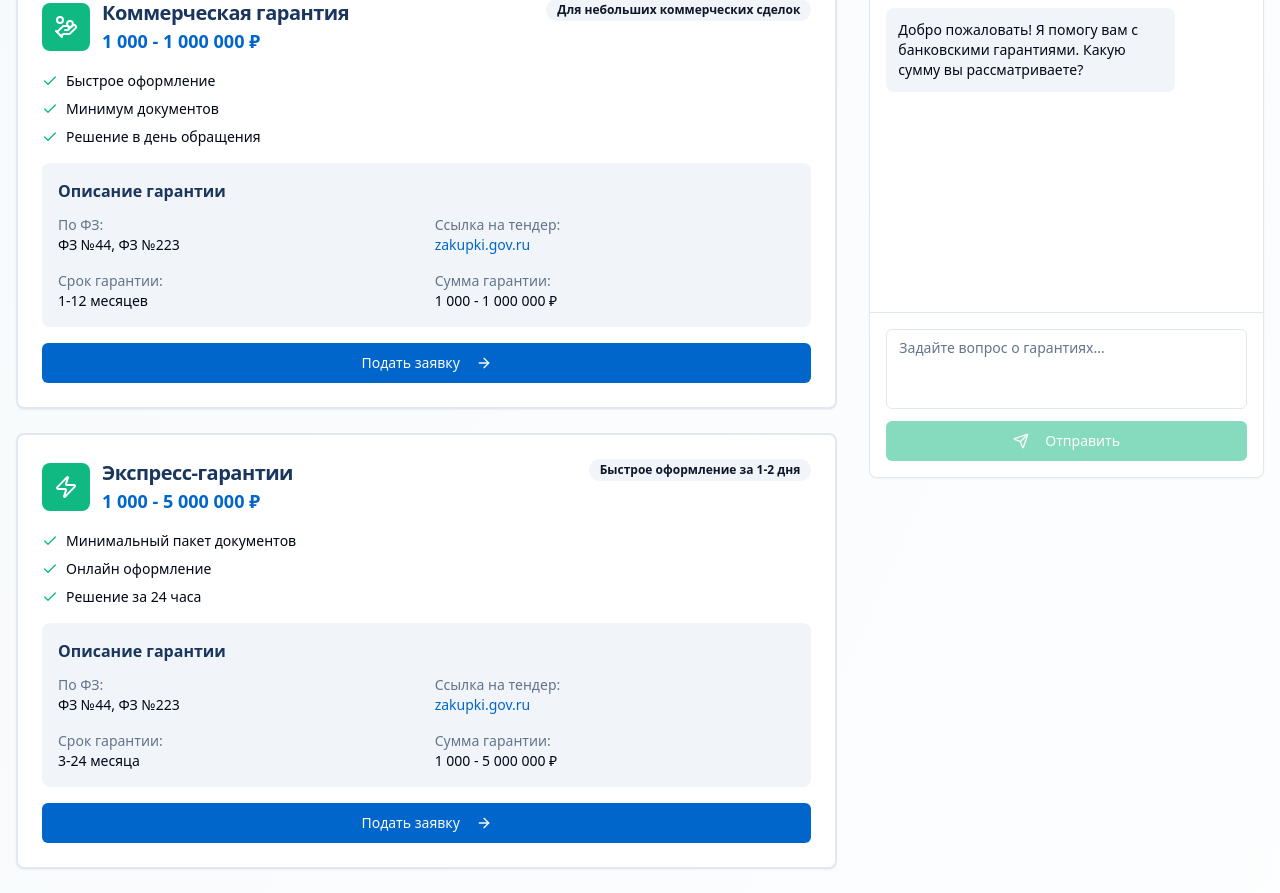
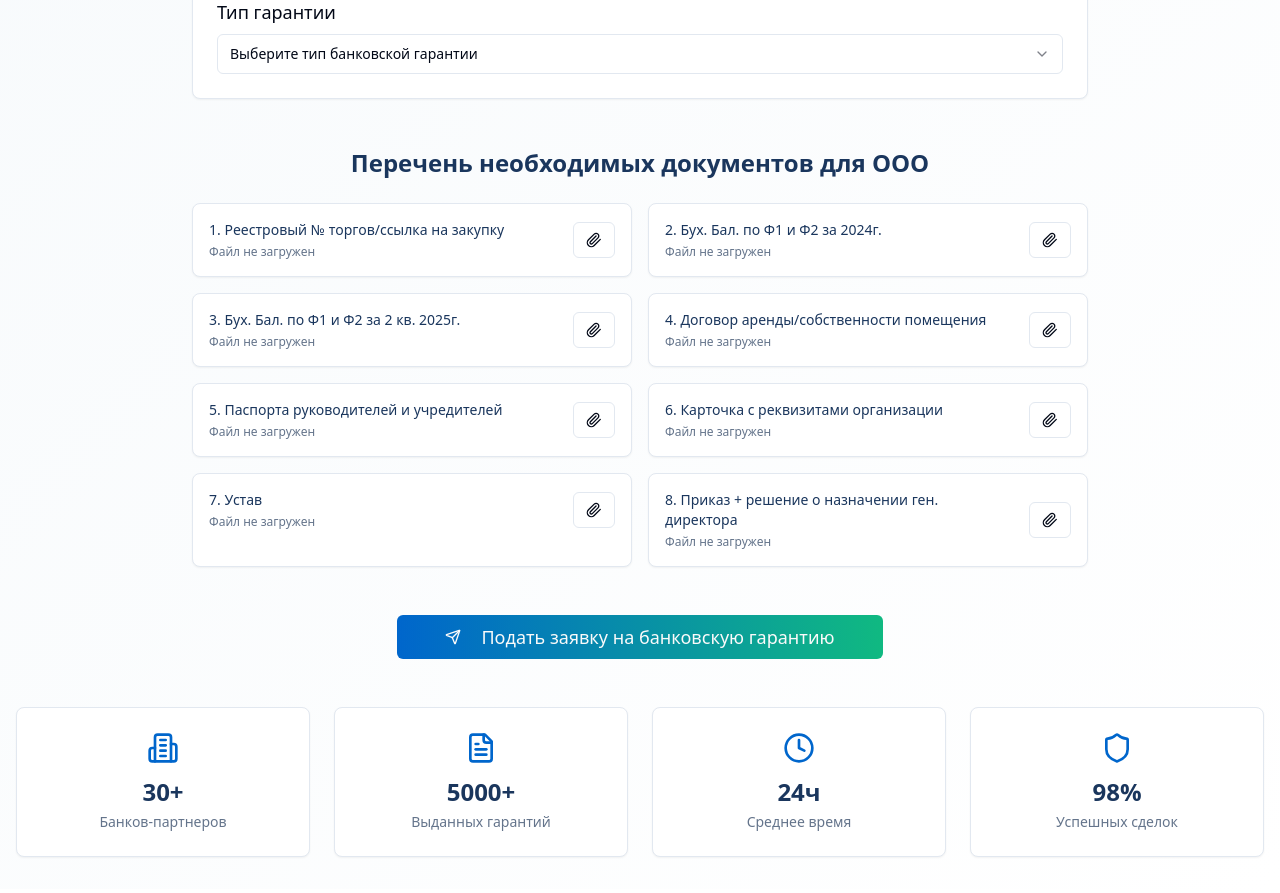
Before and after one commit to tkalyuzhnii-debug/ai-bank-guarantees, a React (Vite) app: page / in a window 1280 px wide. Shown: the part 300-1193 px from the top of the page. Built offline with nearby package versions, Linux system fonts and the light colour scheme.

Commit message:
feat: добавить форму гарантии с банками

```diff
--- a/src/pages/Index.tsx
+++ b/src/pages/Index.tsx
@@ -4,13 +4,11 @@ import { Button } from '@/components/ui/button';
 import { Badge } from '@/components/ui/badge';
 import { Input } from '@/components/ui/input';
 import { Textarea } from '@/components/ui/textarea';
+import { Select, SelectContent, SelectItem, SelectTrigger, SelectValue } from '@/components/ui/select';
+import { Label } from '@/components/ui/label';
 import Icon from '@/components/ui/icon';
 
 const Index = () => {
-  const [chatMessages, setChatMessages] = useState([
-    { role: 'assistant', content: 'Добро пожаловать! Я помогу вам с банковскими гарантиями. Какую сумму вы рассматриваете?' }
-  ]);
-  const [currentMessage, setCurrentMessage] = useState('');
   const [moscowTime, setMoscowTime] = useState(new Date());
   const [vladTime, setVladTime] = useState(new Date());
   const [currencyRates] = useState({
@@ -18,6 +16,12 @@ const Index = () => {
     eur: 95.67,
     cny: 12.34
   });
+
+  const [selectedGuaranteeType, setSelectedGuaranteeType] = useState('');
+  const [federalLaw, setFederalLaw] = useState('');
+  const [tenderLink, setTenderLink] = useState('');
+  const [guaranteeAmount, setGuaranteeAmount] = useState('');
+  const [guaranteePeriod, setGuaranteePeriod] = useState('');
 
   const requiredDocuments = [
     { id: 'tender', name: 'Реестровый № торгов/ссылка на закупку' },
@@ -30,12 +34,7 @@ const Index = () => {
     { id: 'director', name: 'Приказ + решение о назначении ген. директора' }
   ];
 
-  const [uploadedFiles, setUploadedFiles] = useState<{[key: string]: {[docId: string]: File[]}}>(
-    requiredDocuments.reduce((acc, doc) => {
-      acc[doc.id] = {};
-      return acc;
-    }, {} as {[key: string]: {[docId: string]: File[]}})
-  );
+  const [uploadedFiles, setUploadedFiles] = useState<{[key: string]: File[]}>({});
 
   useEffect(() => {
     const timer = setInterval(() => {
@@ -48,83 +47,37 @@ const Index = () => {
 
   const guaranteeTypes = [
     {
-      id: 'commercial',
-      title: 'Коммерческая гарантия',
+      value: 'commercial',
+      label: 'Коммерческая гарантия',
       range: '1 000 - 1 000 000 ₽',
-      description: 'Для небольших коммерческих сделок',
-      features: ['Быстрое оформление', 'Минимум документов', 'Решение в день обращения'],
-      color: 'bg-emerald-500',
-      icon: 'HandCoins',
-      fzInfo: 'ФЗ №44, ФЗ №223',
-      tenderLink: 'https://zakupki.gov.ru',
-      duration: '1-12 месяцев',
-      amount: '1 000 - 1 000 000 ₽'
+      description: 'For small commercial deals',
     },
     {
-      id: 'express',
-      title: 'Экспресс-гарантии',
+      value: 'express',
+      label: 'Экспресс-гарантии',
       range: '1 000 - 5 000 000 ₽',
-      description: 'Быстрое оформление за 1-2 дня',
-      features: ['Минимальный пакет документов', 'Онлайн оформление', 'Решение за 24 часа'],
-      color: 'bg-bank-green',
-      icon: 'Zap',
-      fzInfo: 'ФЗ №44, ФЗ №223',
-      tenderLink: 'https://zakupki.gov.ru',
-      duration: '3-24 месяца',
-      amount: '1 000 - 5 000 000 ₽'
+      description: 'Fast processing within 1-2 days',
     },
     {
-      id: 'standard',
-      title: 'Стандартные гарантии',
+      value: 'standard',
+      label: 'Стандартные гарантии',
       range: '5 000 000 - 100 000 000 ₽',
-      description: 'Оптимальные условия для большинства сделок',
-      features: ['Гибкие условия', '30 банков-партнеров', 'Персональный менеджер'],
-      color: 'bg-bank-blue',
-      icon: 'Building2',
-      fzInfo: 'ФЗ №44, ФЗ №223, ФЗ №615',
-      tenderLink: 'https://zakupki.gov.ru',
-      duration: '6-36 месяцев',
-      amount: '5 000 000 - 100 000 000 ₽'
+      description: 'Optimal conditions for most deals',
     },
     {
-      id: 'large',
-      title: 'Крупные гарантии',
+      value: 'large',
+      label: 'Крупные гарантии',
       range: 'от 100 000 000 ₽',
-      description: 'Для масштабных проектов и госконтрактов',
-      features: ['Индивидуальный подход', 'Консорциумы банков', 'VIP обслуживание'],
-      color: 'bg-gradient-to-r from-bank-blue to-bank-green',
-      icon: 'Crown',
-      fzInfo: 'ФЗ №44, ФЗ №223, ФЗ №615',
-      tenderLink: 'https://zakupki.gov.ru',
-      duration: '12-60 месяцев',
-      amount: 'от 100 000 000 ₽'
+      description: 'For large-scale projects and government contracts',
     }
   ];
-
-  const handleSendMessage = () => {
-    if (!currentMessage.trim()) return;
-
-    const newMessages = [
-      ...chatMessages,
-      { role: 'user', content: currentMessage },
-      {
-        role: 'assistant',
-        content: 'Понимаю ваш вопрос. Для подбора оптимального банка и условий мне нужно больше информации о вашем проекте. Какой тип гарантии вам нужен?'
-      }
-    ];
-    setChatMessages(newMessages);
-    setCurrentMessage('');
-  };
 
   const handleFileUpload = (docId: string, files: FileList | null) => {
     if (files) {
       const newFiles = Array.from(files);
       setUploadedFiles(prev => ({
         ...prev,
-        [docId]: {
-          ...prev[docId],
-          files: [...(prev[docId]?.files || []), ...newFiles]
-        }
+        [docId]: [...(prev[docId] || []), ...newFiles]
       }));
     }
   };
@@ -151,7 +104,7 @@ const Index = () => {
               <Icon name="Building2" size={32} className="text-bank-blue" />
               <div>
                 <h1 className="text-2xl font-bold text-bank-gray">Банковские Гарантии РУ</h1>
-                <p className="text-sm text-muted-foreground">30 банков • ИИ-консультант • Быстрое оформление</p>
+                <p className="text-sm text-muted-foreground">Партнеры ведущих российских банков</p>
               </div>
             </div>
             <div className="flex items-center gap-4">
@@ -174,131 +127,91 @@ const Index = () => {
       </header>
 
       <main className="container mx-auto px-4 py-8">
-        <div className="grid lg:grid-cols-3 gap-8">
-          {/* Guarantee Cards */}
-          <div className="lg:col-span-2 space-y-6">
+        {/* Guarantee Type Selection */}
+        <div className="max-w-4xl mx-auto mb-12">
           <div className="text-center mb-8">
             <h2 className="text-3xl font-bold text-bank-gray mb-2">Выберите тип гарантии</h2>
             <p className="text-muted-foreground">Работаем с 30 ведущими банками России</p>
           </div>
 
-            <div className="grid md:grid-cols-1 gap-6">
+          <Card className="p-6">
+            <div className="space-y-6">
+              <div>
+                <Label htmlFor="guarantee-type" className="text-lg font-medium">Тип гарантии</Label>
+                <Select value={selectedGuaranteeType} onValueChange={setSelectedGuaranteeType}>
+                  <SelectTrigger className="mt-2">
+                    <SelectValue placeholder="Выберите тип банковской гарантии" />
+                  </SelectTrigger>
+                  <SelectContent>
                     {guaranteeTypes.map((type) => (
-                <Card key={type.id} className="hover:shadow-lg transition-shadow border-2 hover:border-primary/20">
-                  <CardHeader className="pb-4">
-                    <div className="flex items-start justify-between">
-                      <div className="flex items-center gap-3">
-                        <div className={`p-3 rounded-lg ${type.color}`}>
-                          <Icon name={type.icon as any} size={24} className="text-white" />
+                      <SelectItem key={type.value} value={type.value}>
+                        <div className="flex flex-col">
+                          <span className="font-medium">{type.label}</span>
+                          <span className="text-sm text-muted-foreground">{type.range}</span>
                         </div>
+                      </SelectItem>
+                    ))}
+                  </SelectContent>
+                </Select>
+              </div>
+
+              {selectedGuaranteeType && (
+                <div className="grid md:grid-cols-2 gap-6 pt-6 border-t">
+                  <div className="space-y-4">
                     <div>
-                          <CardTitle className="text-xl text-bank-gray">{type.title}</CardTitle>
-                          <CardDescription className="text-bank-blue font-semibold text-lg">
-                            {type.range}
-                          </CardDescription>
+                      <Label htmlFor="federal-law">По какому ФЗ</Label>
+                      <Input
+                        id="federal-law"
+                        placeholder="Например: ФЗ №44, ФЗ №223"
+                        value={federalLaw}
+                        onChange={(e) => setFederalLaw(e.target.value)}
+                        className="mt-1"
+                      />
+                    </div>
+
+                    <div>
+                      <Label htmlFor="tender-link">Ссылка на тендер</Label>
+                      <Input
+                        id="tender-link"
+                        placeholder="https://zakupki.gov.ru/..."
+                        value={tenderLink}
+                        onChange={(e) => setTenderLink(e.target.value)}
+                        className="mt-1"
+                      />
                     </div>
                   </div>
-                      <Badge variant="secondary">{type.description}</Badge>
+
+                  <div className="space-y-4">
+                    <div>
+                      <Label htmlFor="guarantee-amount">Сумма гарантии</Label>
+                      <Input
+                        id="guarantee-amount"
+                        placeholder="Например: 1 000 000 ₽"
+                        value={guaranteeAmount}
+                        onChange={(e) => setGuaranteeAmount(e.target.value)}
+                        className="mt-1"
+                      />
                     </div>
-                  </CardHeader>
 
-                  <CardContent className="space-y-4">
-                    <ul className="space-y-2">
-                      {type.features.map((feature, idx) => (
-                        <li key={idx} className="flex items-center gap-2 text-sm">
-                          <Icon name="Check" size={16} className="text-bank-green" />
-                          {feature}
-                        </li>
-                      ))}
-                    </ul>
-
-                    {/* Guarantee Info Block */}
-                    <div className="bg-muted p-4 rounded-lg space-y-3">
-                      <h4 className="font-semibold text-bank-gray">Описание гарантии</h4>
-                      <div className="grid grid-cols-2 gap-4 text-sm">
                     <div>
-                          <span className="text-muted-foreground">По ФЗ:</span>
-                          <div className="font-medium">{type.fzInfo}</div>
-                        </div>
-                        <div>
-                          <span className="text-muted-foreground">Ссылка на тендер:</span>
-                          <a href={type.tenderLink} target="_blank" className="text-bank-blue hover:underline block">
-                            zakupki.gov.ru
-                          </a>
-                        </div>
-                        <div>
-                          <span className="text-muted-foreground">Срок гарантии:</span>
-                          <div className="font-medium">{type.duration}</div>
-                        </div>
-                        <div>
-                          <span className="text-muted-foreground">Сумма гарантии:</span>
-                          <div className="font-medium">{type.amount}</div>
+                      <Label htmlFor="guarantee-period">Срок гарантии</Label>
+                      <Input
+                        id="guarantee-period"
+                        placeholder="Например: 12 месяцев"
+                        value={guaranteePeriod}
+                        onChange={(e) => setGuaranteePeriod(e.target.value)}
+                        className="mt-1"
+                      />
                     </div>
                   </div>
                 </div>
-
-                    <Button className="w-full bg-bank-blue hover:bg-bank-blue/90">
-                      Подать заявку
-                      <Icon name="ArrowRight" size={16} className="ml-2" />
-                    </Button>
-                  </CardContent>
+              )}
+            </div>
           </Card>
-              ))}
-            </div>
-          </div>
-
-          {/* AI Chat */}
-          <div className="lg:col-span-1">
-            <Card className="h-fit sticky top-4">
-              <CardHeader className="bg-gradient-to-r from-bank-blue to-bank-green text-white rounded-t-lg">
-                <CardTitle className="flex items-center gap-2">
-                  <Icon name="Bot" size={20} />
-                  ИИ-консультант
-                </CardTitle>
-                <CardDescription className="text-white/90">
-                  Помогу с выбором банка и ответами на возражения
-                </CardDescription>
-              </CardHeader>
-
-              <CardContent className="p-0">
-                <div className="h-80 overflow-y-auto p-4 space-y-3">
-                  {chatMessages.map((msg, idx) => (
-                    <div key={idx} className={`flex ${msg.role === 'user' ? 'justify-end' : 'justify-start'}`}>
-                      <div className={`max-w-[80%] p-3 rounded-lg text-sm ${
-                        msg.role === 'user'
-                          ? 'bg-bank-blue text-white'
-                          : 'bg-muted'
-                      }`}>
-                        {msg.content}
-                      </div>
-                    </div>
-                  ))}
-                </div>
-
-                <div className="border-t p-4 space-y-3">
-                  <Textarea
-                    placeholder="Задайте вопрос о гарантиях..."
-                    value={currentMessage}
-                    onChange={(e) => setCurrentMessage(e.target.value)}
-                    className="resize-none"
-                    rows={2}
-                  />
-                  <Button
-                    onClick={handleSendMessage}
-                    className="w-full bg-bank-green hover:bg-bank-green/90"
-                    disabled={!currentMessage.trim()}
-                  >
-                    <Icon name="Send" size={16} className="mr-2" />
-                    Отправить
-                  </Button>
-                </div>
-              </CardContent>
-            </Card>
-          </div>
         </div>
 
         {/* Documents Upload Section */}
-        <div className="mt-16">
+        <div className="max-w-4xl mx-auto mb-12">
           <h2 className="text-2xl font-bold text-bank-gray mb-6 text-center">
             Перечень необходимых документов для ООО
           </h2>
@@ -311,8 +224,8 @@ const Index = () => {
                       {idx + 1}. {doc.name}
                     </div>
                     <div className="text-xs text-muted-foreground mt-1">
-                      {uploadedFiles[doc.id]?.files?.length > 0
-                        ? `Загружено файлов: ${uploadedFiles[doc.id].files.length}`
+                      {uploadedFiles[doc.id]?.length > 0
+                        ? `Загружено файлов: ${uploadedFiles[doc.id].length}`
                         : 'Файл не загружен'
                       }
                     </div>
@@ -340,7 +253,7 @@ const Index = () => {
         </div>
 
         {/* Final Submit Button */}
-        <div className="mt-12 text-center">
+        <div className="text-center mb-12">
           <Button size="lg" className="bg-gradient-to-r from-bank-blue to-bank-green hover:opacity-90 text-lg px-12 py-3">
             <Icon name="Send" size={20} className="mr-3" />
             Подать заявку на банковскую гарантию
@@ -348,7 +261,7 @@ const Index = () => {
         </div>
 
         {/* Stats Section */}
-        <div className="mt-16 grid md:grid-cols-4 gap-6 text-center">
+        <div className="grid md:grid-cols-4 gap-6 text-center">
           {[
             { icon: 'Building2', label: 'Банков-партнеров', value: '30+' },
             { icon: 'FileText', label: 'Выданных гарантий', value: '5000+' },
```
Lines whose indentation alone changed are shown as unchanged.
